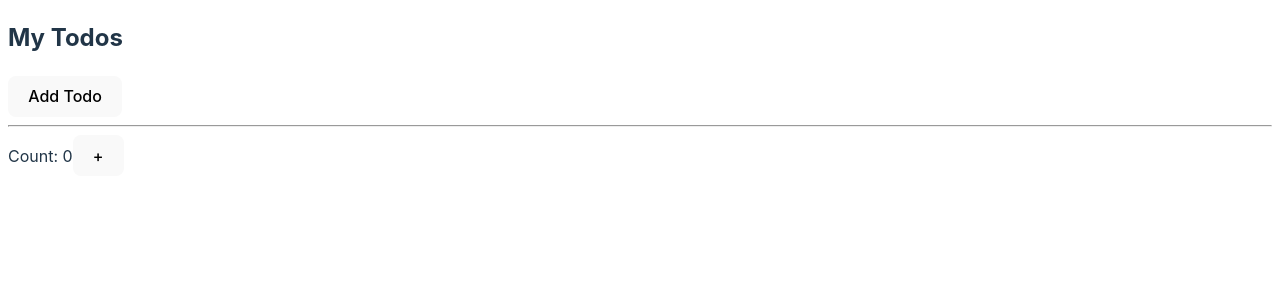
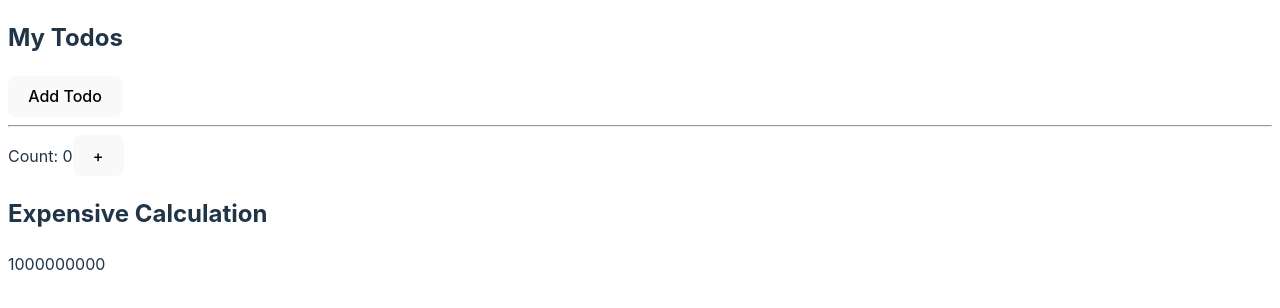
Before and after one commit to Dheeraj2002kumar/React-Practice-2025, a React (Vite) app in the folder my-react-app/: page / in a window 1280 px wide. Shown: the top 308 px of the page. Built offline with nearby package versions, Linux system fonts and the light colour scheme.

Commit message:
Replace UseCallBack component with UseMemoFunction to demonstrate useMemo Hook functionality

```diff
--- a/my-react-app/src/App.jsx
+++ b/my-react-app/src/App.jsx
@@ -12,17 +12,36 @@ import './App.css'
 // export default App
 
 
-// ------------------- React useCallback Hook --------------------
 
-import UseCallBack from './React-Hook/React-useCallback-Hook/useCallback-Hook';
+// ---------------------- React useMemo-Hook --------------
+import UseMemoFunction from './React-Hook/useMemo-Hook';
 
 export default function App(){
   return (
     <>
-      <UseCallBack />
+      <UseMemoFunction />
     </>
   );
 }
+
+
+
+
+
+
+
+
+// ------------------- React useCallback Hook --------------------
+
+// import UseCallBack from './React-Hook/React-useCallback-Hook/useCallback-Hook';
+
+// export default function App(){
+//   return (
+//     <>
+//       <UseCallBack />
+//     </>
+//   );
+// }
 
 
 
```
